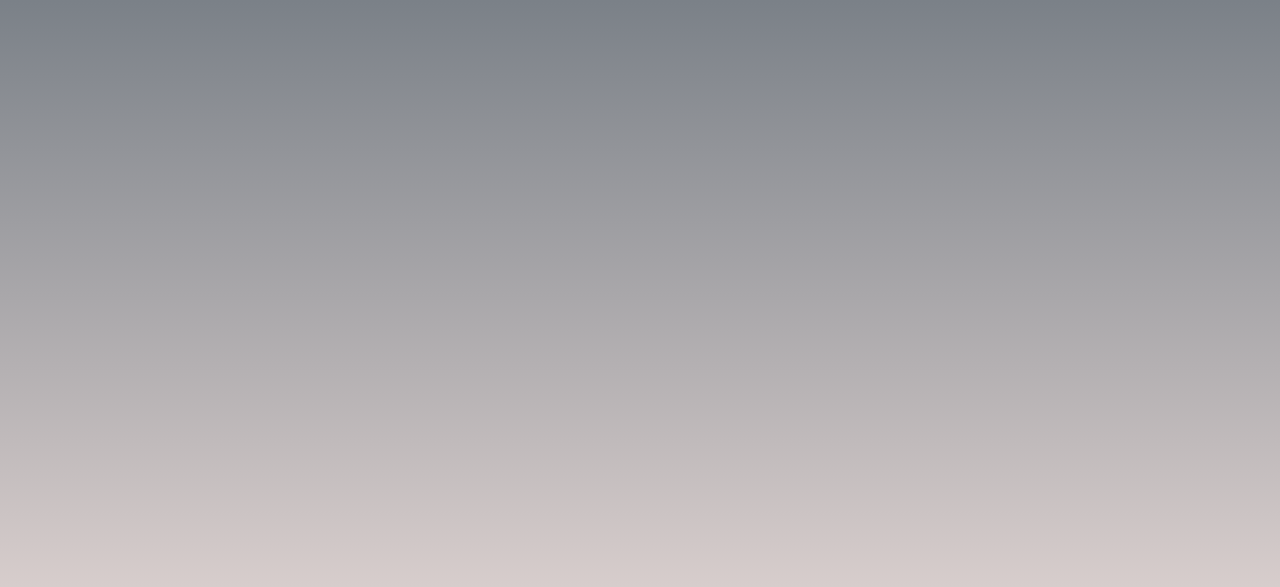
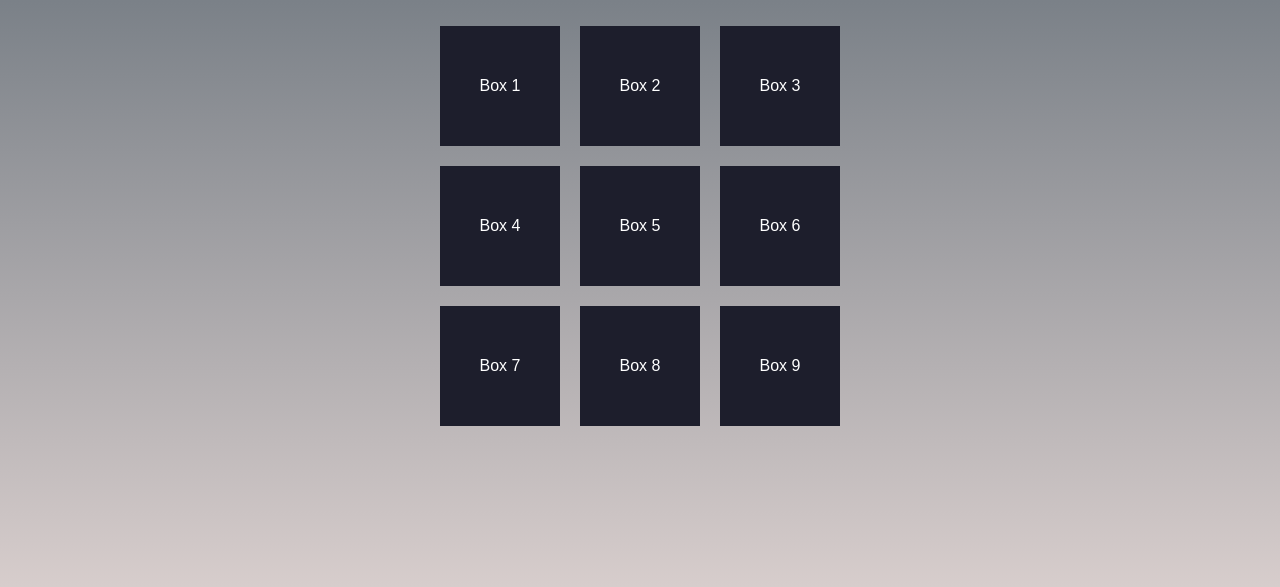
Before and after one commit to DrKrisz/devkrisz.com, a plain HTML site: page index.html in a window 1280 px wide. Shown: the part 213-800 px from the top of the page. Drawn offline with Linux system fonts and the light colour scheme.

Commit message:
Update index.html

```diff
--- a/index.html
+++ b/index.html
@@ -74,3 +74,21 @@
 
     </style>
 </head>
+<body>
+    <h1>My Projects.</h1>
+    <div class="container">
+        <div class="box">Box 1</div>
+        <div class="box">Box 2</div>
+        <div class="box">Box 3</div>
+        <div class="box">Box 4</div>
+        <div class="box">Box 5</div>
+        <div class="box">Box 6</div>
+        <div class="box">Box 7</div>
+        <div class="box">Box 8</div>
+        <div class="box">Box 9</div>
+    </div>
+    <!--<footer>
+        This is the footer content.
+    </footer>-->
+</body>
+</html>
```
